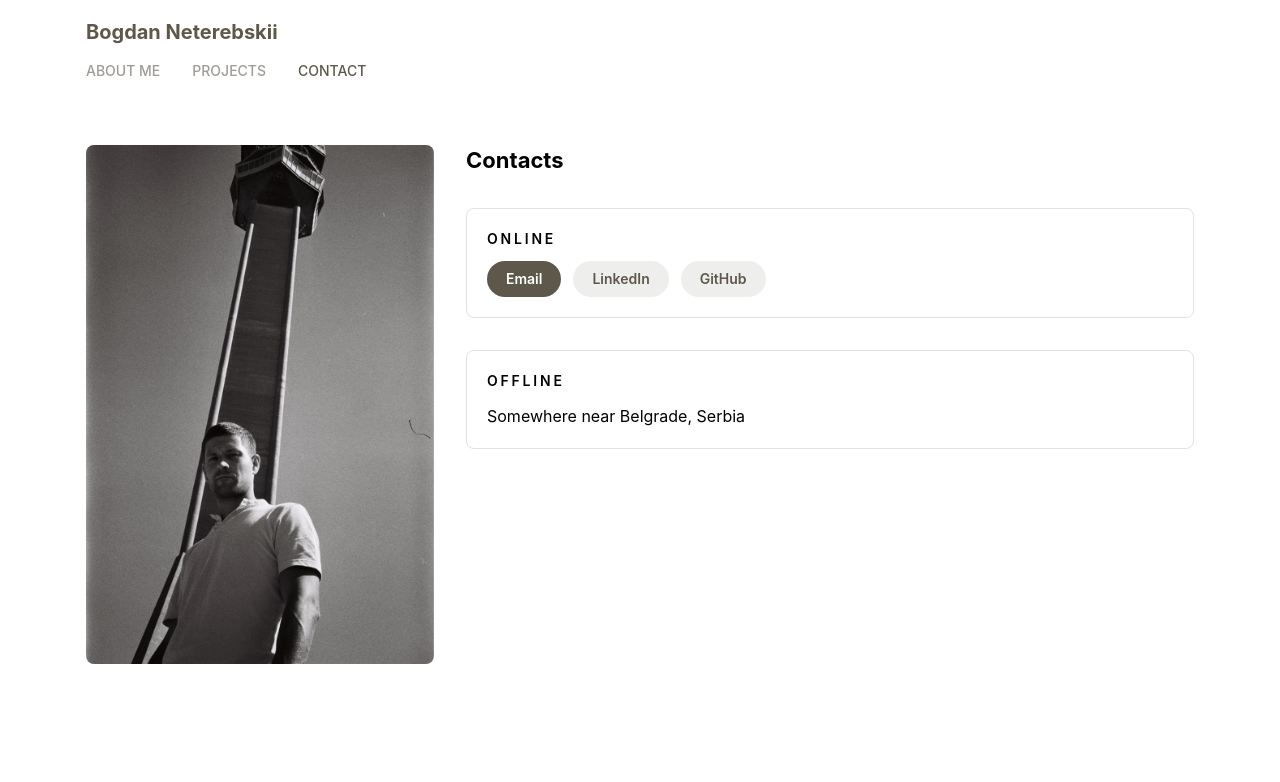
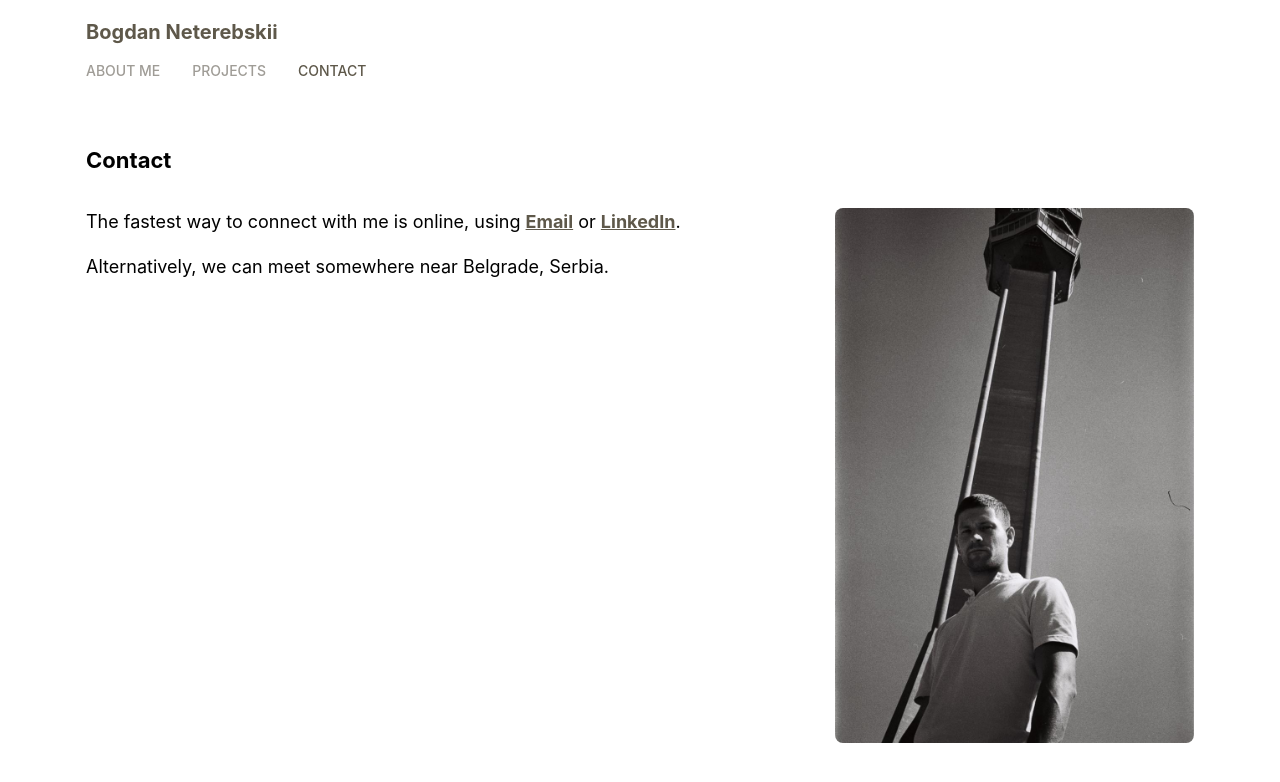
Before and after one commit to ozzzzz/ozzzzz.github.io, a React (Vite) app: page /contact in a window 1280 px wide. Shown: the top 782 px of the page. Built offline with nearby package versions, Linux system fonts and the light colour scheme.

Commit message:
refactred contact and main page

```diff
--- a/src/components/AboutBrief.tsx
+++ b/src/components/AboutBrief.tsx
@@ -45,7 +45,7 @@ const AboutBrief = ({ data = profileData }: AboutBriefProps) => {
           </Stack>
         </Card>
 
-        <Card withBorder p="lg" radius="md">
+        {/* <Card withBorder p="lg" radius="md">
           <Stack gap="sm">
             <Text tt="uppercase" fw={600} style={{ letterSpacing: '0.2em' }}>
               Reach Out
@@ -61,7 +61,7 @@ const AboutBrief = ({ data = profileData }: AboutBriefProps) => {
               ))}
             </Stack>
           </Stack>
-        </Card>
+        </Card> */}
       </SimpleGrid>
 
       <Card withBorder p="lg" radius="md">
--- /dev/null
+++ b/src/components/ContactAnchor.tsx
@@ -0,0 +1,17 @@
+import { Anchor } from '@mantine/core'
+import type { ContactLink } from '../utils/profileData'
+
+
+const ContactAnchor = (contact: ContactLink) => {
+  return < Anchor
+    key={contact.href}
+    href={contact.href}
+    target="_blank"
+    rel="noreferrer"
+  >
+    {contact.label}
+  </Anchor >
+
+}
+
+export default ContactAnchor
--- a/src/components/ContactLinks.tsx
+++ /dev/null
@@ -1,30 +0,0 @@
-import { Button, Group } from '@mantine/core'
-import type { ContactLink } from '../utils/profileData'
-
-interface ContactLinksProps {
-  contacts: ContactLink[];
-}
-
-const ContactLinks = ({ contacts }: ContactLinksProps) => {
-
-  return (
-    <Group gap="sm" wrap="wrap">
-      {contacts.map((contact, index) => (
-        <Button
-          key={contact.href}
-          component="a"
-          href={contact.href}
-          target="_blank"
-          rel="noreferrer"
-          variant={index === 0 ? 'filled' : 'light'}
-          // color={index === 0 ? 'primary' : 'accent'}
-          radius="xl"
-        >
-          {contact.label}
-        </Button>
-      ))}
-    </Group>
-  )
-}
-
-export default ContactLinks
--- /dev/null
+++ b/src/components/DefaultPage.tsx
@@ -0,0 +1,18 @@
+import React from 'react';
+import { Container, Title } from '@mantine/core';
+
+interface DefaultPageProps {
+    title: string,
+    children: React.ReactNode,
+}
+
+const DefaultPage = ({ title, children }: DefaultPageProps) => {
+    return (
+        <Container size="lg" py="xl">
+            <Title order={3} mb="xl">{title}</Title>
+            {children}
+        </Container>
+    )
+}
+
+export default DefaultPage;
--- a/src/pages/Contact.tsx
+++ b/src/pages/Contact.tsx
@@ -1,14 +1,26 @@
-import { Card, Container, Grid, Image, Stack, Text, Title } from '@mantine/core'
-import ContactLinks from '../components/ContactLinks'
+import { Container, Grid, Image, Stack, Text, Title } from '@mantine/core'
+import ContactAnchor from '../components/ContactAnchor'
 import profileData from '../utils/profileData'
 import bogdanPhoto from '../assets/bogdan_photo_1.jpg'
+import DefaultPage from '../components/DefaultPage'
+
+
 
 const Contact = () => {
   const { location, contacts } = profileData
 
   return (
-    <Container size="lg" py="xl">
-      <Grid gutter="xl" align="stretch">
+    <DefaultPage title='Contact'>
+      <Grid align="flex-start">
+        <Grid.Col span={{ base: 12, md: 8 }}>
+
+          <Stack gap="md">
+            <Text>The fastest way to connect with me is online, using {ContactAnchor(contacts.email)} or {ContactAnchor(contacts.linkedin)}.</Text>
+            <Text>Alternatively, we can meet somewhere near {location}.</Text>
+          </Stack>
+
+        </Grid.Col>
+
         <Grid.Col span={{ base: 12, md: 4 }}>
           <Image
             src={bogdanPhoto}
@@ -18,38 +30,8 @@ const Contact = () => {
             mx="auto"
           />
         </Grid.Col>
-
-        <Grid.Col span={{ base: 12, md: 8 }}>
-          <Stack gap="xl">
-            <Stack gap="xs">
-              <Title order={3}>
-                Contacts
-              </Title>
-            </Stack>
-
-            <Card withBorder p="lg" radius="md">
-              <Stack gap="sm">
-                <Text size="sm" tt="uppercase" fw={600} style={{ letterSpacing: '0.2em' }}>
-                  Online
-                </Text>
-                <ContactLinks contacts={contacts} />
-              </Stack>
-            </Card>
-
-            <Card withBorder p="lg" radius="md">
-              <Stack gap="sm">
-                <Text size="sm" tt="uppercase" fw={600} style={{ letterSpacing: '0.2em' }}>
-                  Offline
-                </Text>
-                <Text size="md">
-                  Somewhere near {location}
-                </Text>
-              </Stack>
-            </Card>
-          </Stack>
-        </Grid.Col>
       </Grid>
-    </Container>
+    </DefaultPage>
   )
 }
 
--- a/src/pages/Home.tsx
+++ b/src/pages/Home.tsx
@@ -2,36 +2,30 @@ import { Anchor, Blockquote, Container, Grid, Image, Stack, Text, Title } from '
 import { Link } from 'react-router-dom'
 import bogdanPhoto from '../assets/bogdan_photo_4.jpeg'
 import profileData from '../utils/profileData'
+import DefaultPage from '../components/DefaultPage'
 
 const Home = () => {
 
   return (
-    <Container size="lg" py="xl">
-      <Grid gutter="xl" align="stretch">
+    <DefaultPage title='Hey, I am Bogdan'>
+      <Grid align="stretch">
         <Grid.Col span={{ base: 12, md: 6 }}>
-          <Stack gap="lg" align="flex-start">
-            <Stack gap="lg">
-              <Title order={3}>
-                Hey, I am Bogdan
-              </Title>
+          <Stack gap="xl" align="flex-start">
             <Text>
               A senior software engineer and technical leader with {profileData.experienceYears} years of experience with motto:
             </Text>
+
             <Blockquote fs="italic">
               "My goal is to make the team more efficient and the work smoother when I'm around than when I'm not."
             </Blockquote>
-            </Stack>
-            <Stack>
+
             <Text>
               Passionate about building solutions that either make people's lives easier and healthier, or reduce environmental impact. Click <Anchor component={Link} to="/about">About me</Anchor> if you want to read how I did that in my career so far.
             </Text>
-            </Stack>
-            <Stack>
+
             <Text>
               Open to new opportunities and collaborations if they are fun enough. Click <Anchor component={Link} to="/contact">Contact</Anchor> to make some cool stuff together or just meet if you wanna to get in touch.
             </Text>
-            </Stack>
-
           </Stack>
         </Grid.Col>
 
@@ -45,7 +39,7 @@ const Home = () => {
           />
         </Grid.Col>
       </Grid>
-    </Container >
+    </DefaultPage>
   )
 }
 export default Home
--- a/src/utils/profileData.ts
+++ b/src/utils/profileData.ts
@@ -67,7 +67,7 @@ export interface ProfileData {
   currentFocus: string;
   overview: string[];
   quickFacts: QuickFact[];
-  contacts: ContactLink[];
+  contacts: Record<string, ContactLink>;
   experienceYears: number;
   experiences: ExperienceItem[];
   education: EducationItem[];
@@ -100,11 +100,11 @@ const profileData: ProfileData = {
     { label: 'Languages', value: 'English, Russian, Serbian (learning)' },
     { label: 'Fun Fact', value: 'Was in the group that developed vaccine for COVID-19' }
   ],
-  contacts: [
-    { label: 'Email', value: 'bog2dan1@gmail.com', href: 'mailto:bog2dan1@gmail.com' },
-    { label: 'LinkedIn', value: 'bogdan-neterebskii', href: 'https://www.linkedin.com/in/bogdan-neterebskii/' },
-    { label: 'GitHub', value: 'ozzzzz', href: 'https://github.com/ozzzzz' }
-  ],
+  contacts: {
+    email: { label: 'Email', value: 'bog2dan1@gmail.com', href: 'mailto:bog2dan1@gmail.com' },
+    linkedin: { label: 'LinkedIn', value: 'bogdan-neterebskii', href: 'https://www.linkedin.com/in/bogdan-neterebskii/' },
+    github: { label: 'GitHub', value: 'ozzzzz', href: 'https://github.com/ozzzzz' }
+  },
   experienceYears: totalExperiencesYears,
   experiences: [
     {
```
Lines whose indentation alone changed are shown as unchanged.
